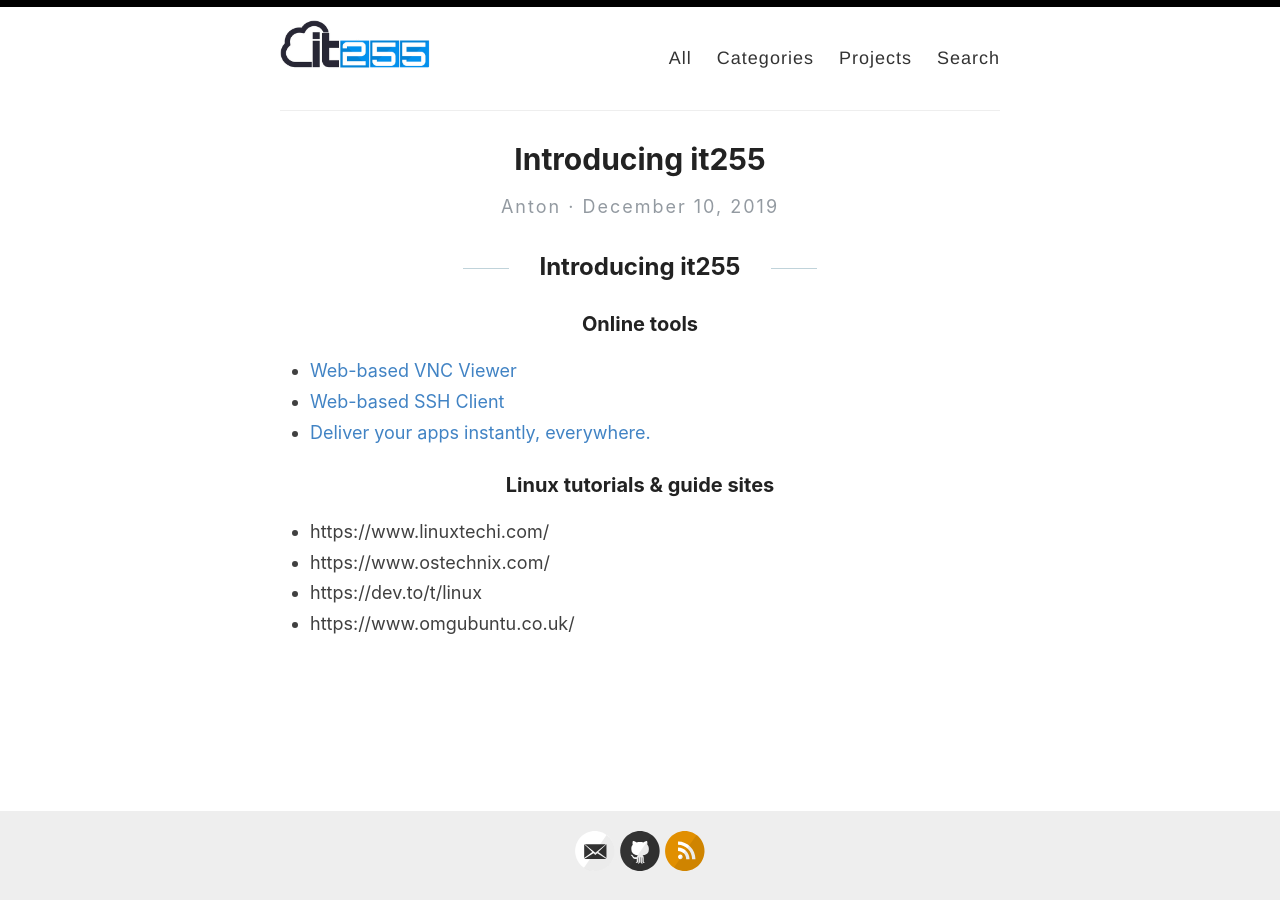
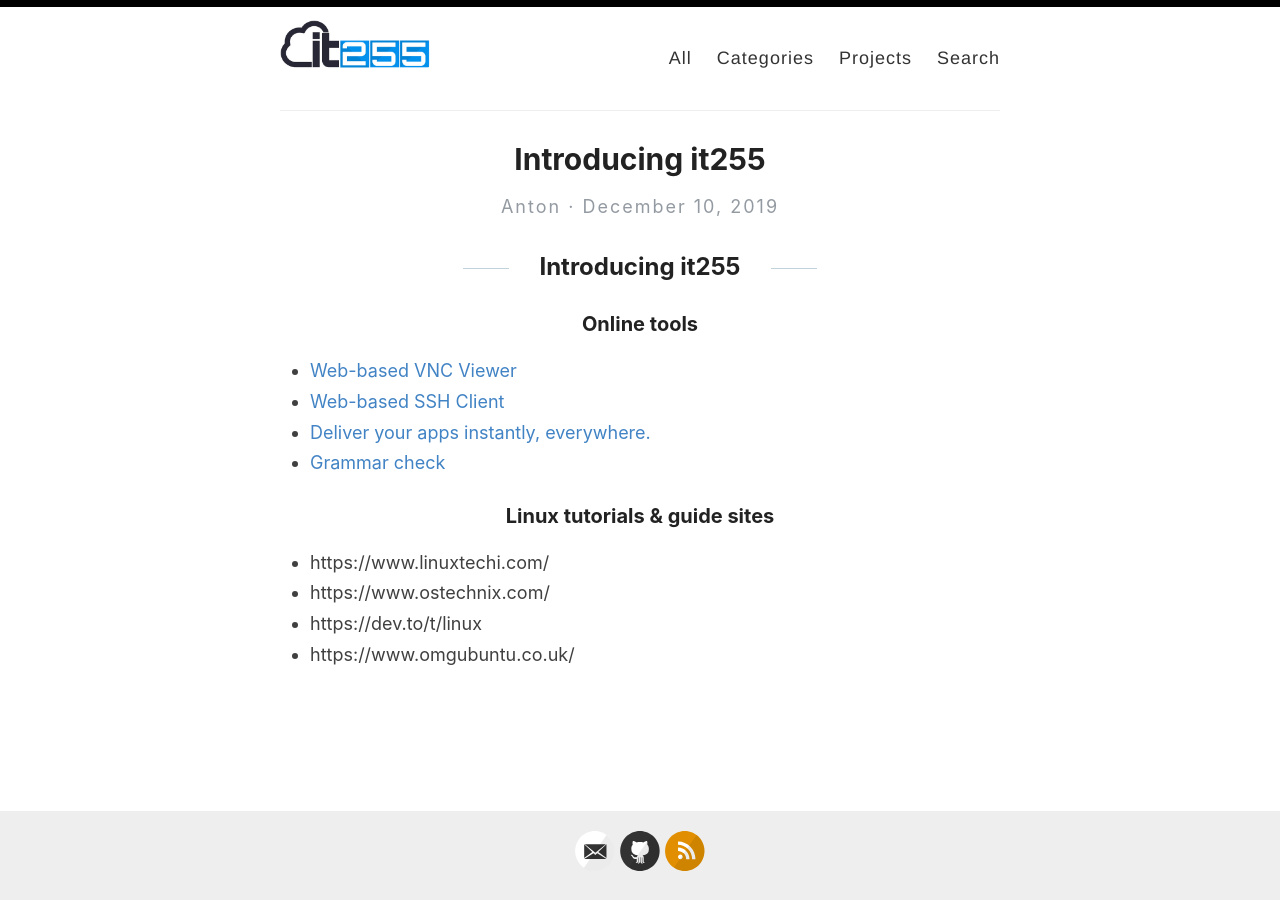
Before and after one commit to it255ru/reverie, a Jekyll site: the page built from _posts/2019-12-10-welcome.md, in a window 1280 px wide. Built offline with Jekyll 4.4.1, drawn with Linux system fonts in a browser that asks for light colours; comment, search, counter and statistics services are not loaded; a file with an impossible date is left out.

Commit message:
Update 2019-12-10-welcome.md

```diff
--- a/_posts/2019-12-10-welcome.md
+++ b/_posts/2019-12-10-welcome.md
@@ -10,6 +10,7 @@ title: Introducing it255
 * [Web-based VNC Viewer](https://www.s-code.com/products/viewerx/webvnc.aspx)
 * [Web-based SSH Client](https://www.serfish.com/root/)
 * [Deliver your apps instantly, everywhere.](https://turbo.net/)
+* [Grammar check](https://textgears.com/ru/online-check.php)
 
 ### Linux tutorials & guide sites
 * https://www.linuxtechi.com/
```
